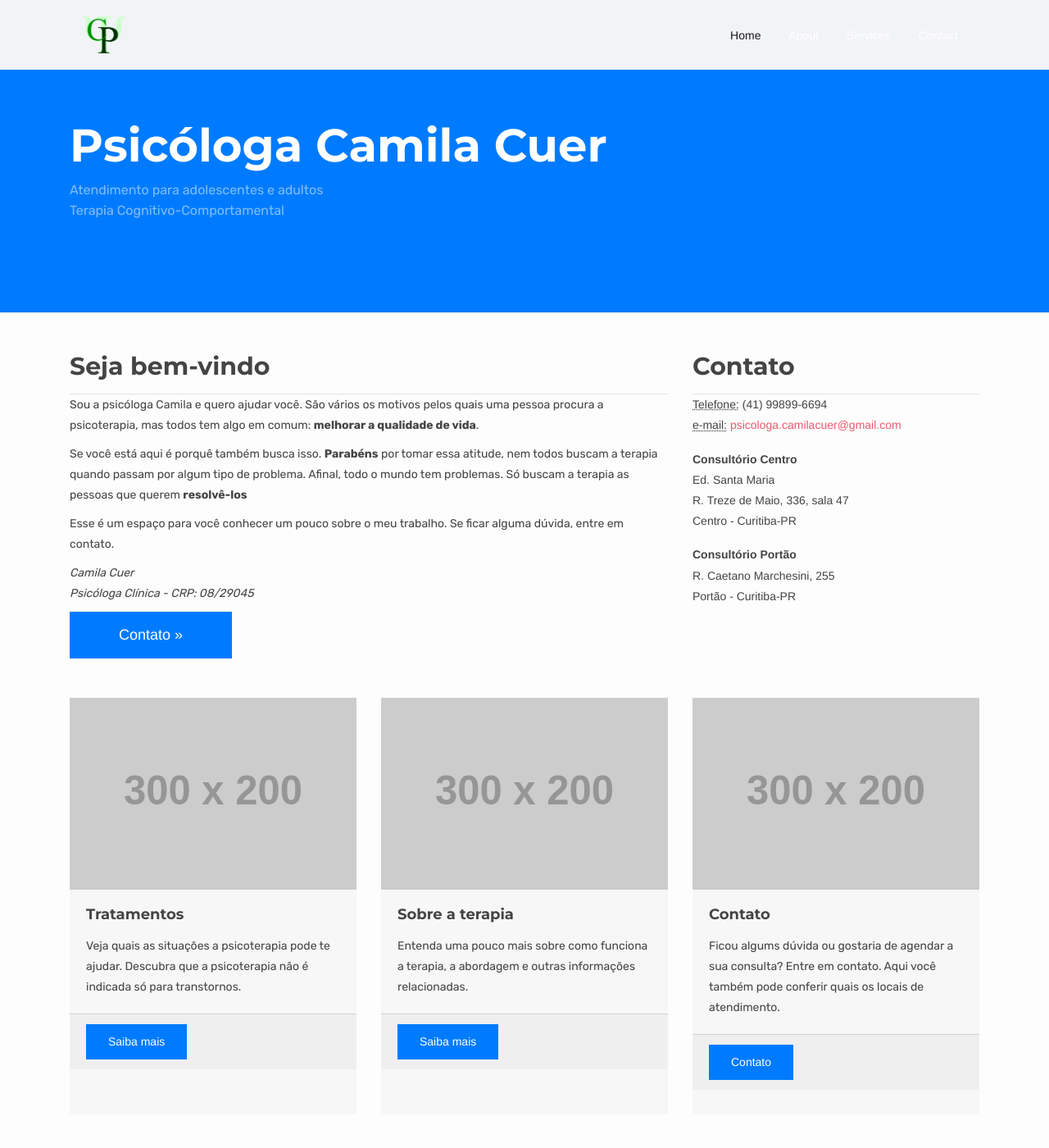
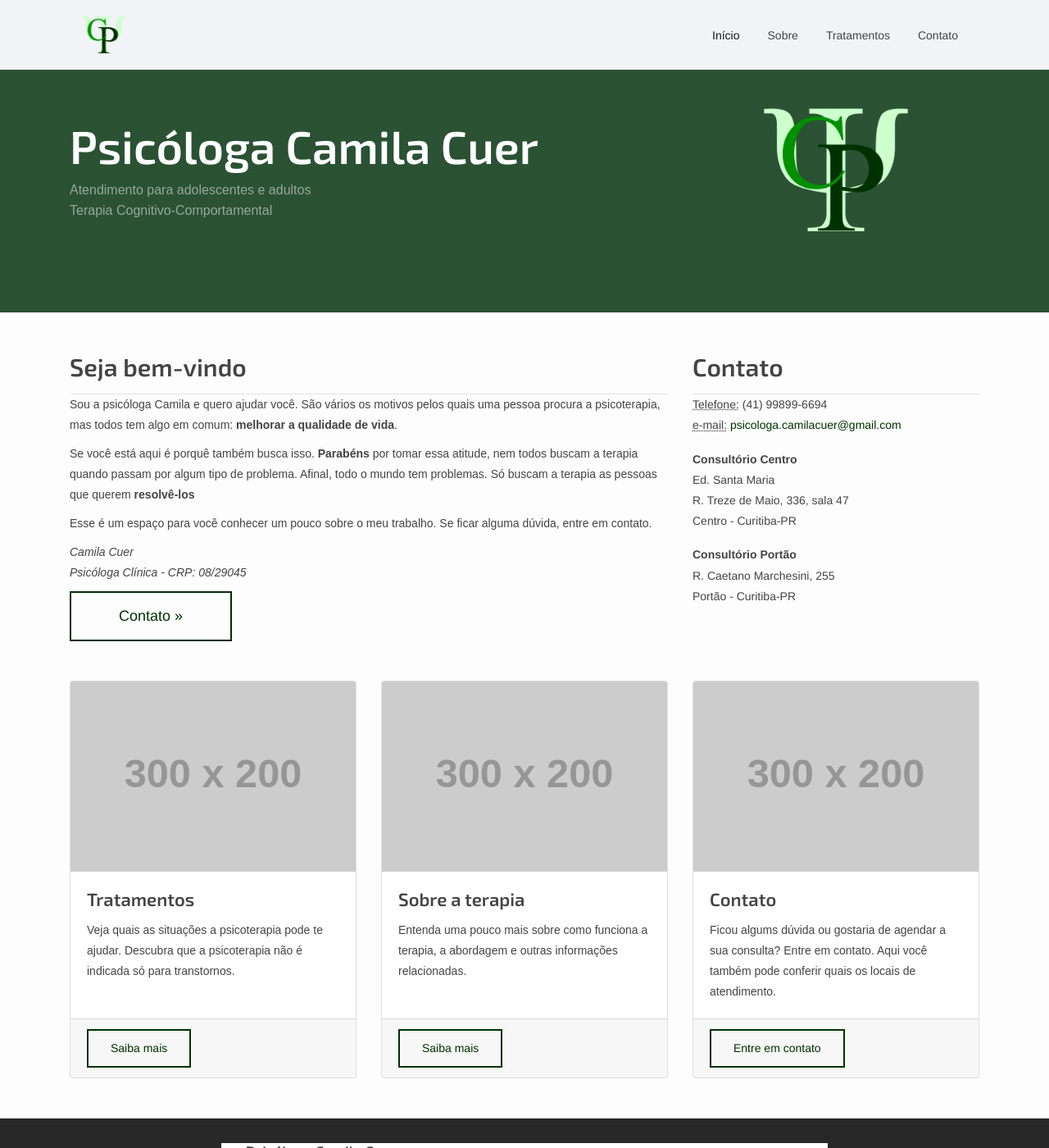
Before and after one commit to thiagoton/website_camila_new, a Jekyll site: the page built from index.html, in a window 1280 px wide and 1400 px high. Shown: the whole window at 82% size. Built offline with Jekyll 4.4.1, drawn with Linux system fonts in a browser that asks for light colours; some web fonts are replaced.

Commit message:
Adding pattern to header; Fixing colors; moving variables used in helium to outside

```diff
--- a/_includes/header.html
+++ b/_includes/header.html
@@ -2,10 +2,11 @@
 <header class="bg-primary mb-5" style="padding-top: 6em; padding-bottom: 4em;">
   <div class="container h-100">
     <div class="row h-100 align-items-center">
-      <div class="col-lg-12">
-        <h1 class="display-4 text-white mt-5 mb-2">Psicóloga Camila Cuer</h1>
-        <p class="lead mb-5 text-white-50">Atendimento para adolescentes e adultos<br>Terapia Cognitivo-Comportamental</p>
+      <div class="col-lg-8">
+        <h1 class="display-4 text-white text-center text-lg-left mt-5 mb-2">Psicóloga Camila Cuer</h1>
+        <p class="lead mb-5 text-white-50 text-center text-lg-left">Atendimento para adolescentes e adultos<br>Terapia Cognitivo-Comportamental</p>
       </div>
+      <div class="col-center col-lg-4 text-center"><img src="img/logo_only.png" alt="" height="150px;"></div>
     </div>
   </div>
 </header>
--- a/_includes/navbar.html
+++ b/_includes/navbar.html
@@ -1,5 +1,5 @@
 <!-- Navigation -->
-<nav class="navbar navbar-expand-md navbar-light bg-light-gray fixed-top">
+<nav class="navbar navbar-toggleable-sm navbar-expand-md navbar-light bg-light-gray fixed-top">
     <div class="container">
         <a class="navbar-brand" href="#"><img src="img/logo_only.png" style="height: 45px;"></a>
         <button class="navbar-toggler" type="button" data-toggle="collapse"
@@ -9,19 +9,19 @@
         </button>
         <div class="collapse navbar-collapse" id="navbarResponsive">
             <ul class="navbar-nav ml-auto">
-                <li class="nav-item active">
-                    <a class="nav-link" href="#">Home
+                <li class="nav-item active" id="nb_home">
+                    <a class="nav-link" href="#">Início
                         <span class="sr-only">(current)</span>
                     </a>
                 </li>
-                <li class="nav-item">
-                    <a class="nav-link" href="#">About</a>
+                <li class="nav-item" id="nb_about">
+                    <a class="nav-link" href="#">Sobre</a>
                 </li>
-                <li class="nav-item">
-                    <a class="nav-link" href="#">Services</a>
+                <li class="nav-item" id="nb_treatments">
+                    <a class="nav-link" href="#">Tratamentos</a>
                 </li>
-                <li class="nav-item">
-                    <a class="nav-link" href="#">Contact</a>
+                <li class="nav-item" id="nb_contact">
+                    <a class="nav-link" href="#">Contato</a>
                 </li>
             </ul>
         </div>
--- a/_sass/_base.scss
+++ b/_sass/_base.scss
@@ -91,12 +91,8 @@ h1, h2, h3, h4, h5, h6 {
  * Links
  */
 a {
-    color: $brand-color;
+    color: $dark-green;
     text-decoration: none;
-
-    &:visited {
-        color: darken($brand-color, 15%);
-    }
 
     &:hover {
         color: $text-color;
--- /dev/null
+++ b/_sass/_variables.scss
@@ -0,0 +1,49 @@
+// Font and Styles
+@import url('https://fonts.googleapis.com/css?family=Exo+2:600|Arial:400');
+$primary-font: 'Arial', sans-serif;
+$bold-font: 'Exo 2', sans-serif;
+$regular: 400;
+$bold: 700;
+$light: 300;
+$letter-spacing: 0px;
+
+// Theme Colors
+$preset: $dark-green;
+$preset-hover: $medium-green;
+$primary: $medium-green;
+$primary-hover: #D14E63;
+$success: #87c056;
+$success-hover: #74a44a;
+$info: #4da5e2;
+$info-hover: #428fc4;
+$warning: #ffcc66;
+$warning-hover: #e1b459;
+$danger: #ec7160;
+$danger-hover: #cd6254;
+$title-color: #444;
+$sub-title-color: #999;
+$text-color: #444;
+$bg-color: #f7f7f7;
+$dark-bg-color: #222;
+$body-bg: #ffffff;
+$white: #fff;
+$light-grey: #ddd;
+$grey: #ccc;
+$dark-grey: #333;
+$black: #000;
+$preset-transparent: RGBA(235, 88, 111, 0.7);
+
+// Social Colors
+
+$facebook: #4e68a1;
+$facebook-hover: #3b4f7a;
+$twitter: #65b5f2;
+$twitter-hover: #5294c6;
+$google: #e05d4b;
+$google-hover: #b94c3d;
+$linkedin: #2083bc;
+$linkedin-hover: #186592;
+$pinterest: #d2373b;
+$pinterest-hover: #ad2c2f;
+$dribbble: #ec5f94;
+$dribbble-hover: #b4446e;
--- a/css/main.scss
+++ b/css/main.scss
@@ -3,7 +3,9 @@
 ---
 @charset "utf-8";
 
-
+$dark-green: #003100;
+$medium-green: #009000;
+$light-green: #7eb67e;
 
 // Our variables
 $base-font-family: "Helvetica Neue", Helvetica, Arial, sans-serif;
@@ -16,7 +18,7 @@ $spacing-unit:     30px;
 
 $text-color:       #111;
 $background-color: #fdfdfd;
-$brand-color:      #2a7ae2;
+$brand-color:      #e22ac3;
 
 $grey-color:       #828282;
 $grey-color-light: lighten($grey-color, 40%);
@@ -27,7 +29,6 @@ $content-width:    800px;
 
 $on-palm:          600px;
 $on-laptop:        800px;
-
 
 
 // Use media queries like this:
@@ -49,7 +50,7 @@ $on-laptop:        800px;
 @import
         "base",
         "layout",
-        "helium/variables.scss",
+        "variables.scss",
         "helium/mixins.scss",
         "helium/typography.scss",
         "helium/sections.scss",
@@ -58,7 +59,6 @@ $on-laptop:        800px;
         "helium/components.scss",
         "helium/features.scss",
         "helium/pricing.scss",
-        "helium/cards.scss",
         "helium/blog.scss",
         "helium/progress-bars.scss",
         "helium/sliders.scss",
@@ -77,4 +77,13 @@ $on-laptop:        800px;
 
 .bg-light-gray {
     background-color: rgb(242, 243, 247);
+    .navbar-nav .nav-link{
+        color: $text-color;
+    }
 }
+
+header.bg-primary {
+    // background-color: $dark-green !important;
+    background-color: #2c5435 !important;
+    background-image: url("/img/absurdity.png");
+}
--- a/index.html
+++ b/index.html
@@ -15,7 +15,7 @@ layout: default
     <p>Esse é um espaço para você conhecer um pouco sobre o meu trabalho. Se
       ficar alguma dúvida, entre em contato.</p>
     <p><i>Camila Cuer<br>Psicóloga Clínica - CRP: {{ site.crp }}</i></p>
-    <a class="btn btn-primary btn-lg" href="#">Contato &raquo;</a>
+    <a class="btn btn-common btn-lg" href="#">Contato &raquo;</a>
   </div>
   <div class="col-md-4 mb-5">
     <h2>Contato</h2>
@@ -54,7 +54,7 @@ layout: default
           ajudar. Descubra que a psicoterapia não é indicada só para transtornos.</p>
       </div>
       <div class="card-footer">
-        <a href="#" class="btn btn-primary">Saiba mais</a>
+        <a href="#" class="btn btn-common">Saiba mais</a>
       </div>
     </div>
   </div>
@@ -67,7 +67,7 @@ layout: default
           terapia, a abordagem e outras informações relacionadas.</p>
       </div>
       <div class="card-footer">
-        <a href="#" class="btn btn-primary">Saiba mais</a>
+        <a href="#" class="btn btn-common">Saiba mais</a>
       </div>
     </div>
   </div>
@@ -81,7 +81,7 @@ layout: default
           locais de atendimento.</p>
       </div>
       <div class="card-footer">
-        <a href="#" class="btn btn-primary">Contato</a>
+        <a href="#" class="btn btn-common">Entre em contato</a>
       </div>
     </div>
   </div>
```
Also changed, not shown: img/absurdity.png (added).
